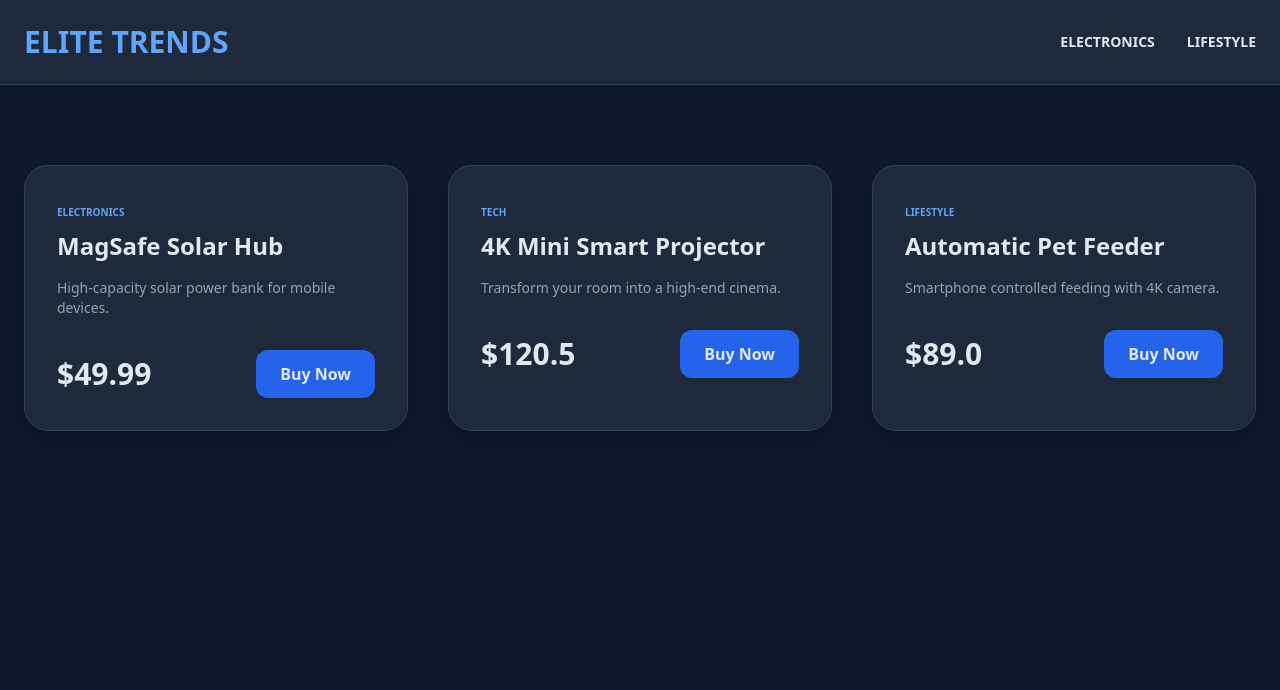
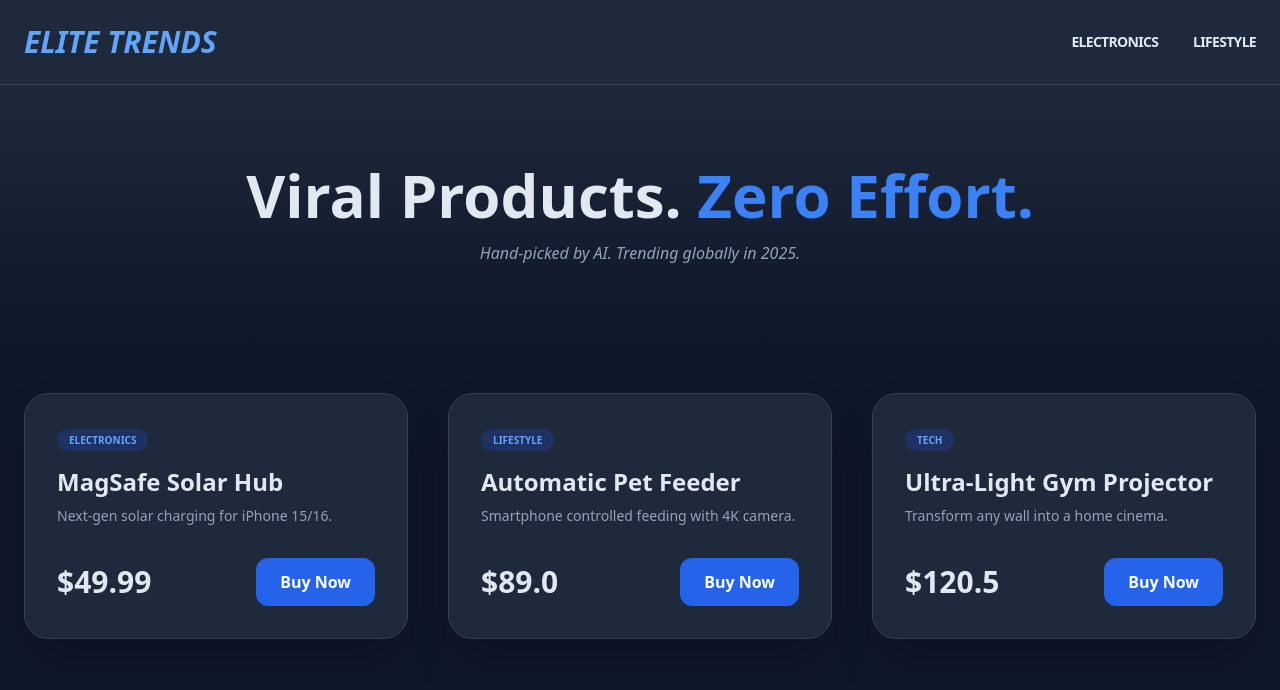
Before and after one commit to ammmir288/elite-trends, a plain HTML site: page index.html in a window 1280 px wide. Drawn offline with nearby package versions, Linux system fonts and the light colour scheme.

Commit message:
AI Market Research Update

```diff
--- a/index.html
+++ b/index.html
@@ -2,42 +2,49 @@
         <!DOCTYPE html>
         <html lang="en">
         <head>
-            <meta charset="UTF-8"><title>Elite Trends 2025</title>
+            <meta charset="UTF-8">
+            <meta name="description" content="viral gadgets 2025, best solar charger for hiking, smart home deals USA, trending tech accessories">
+            <title>Elite Trends 2025 | Global Shopping</title>
             <script src="https://cdn.tailwindcss.com"></script>
         </head>
         <body class="bg-[#0f172a] text-slate-200 font-sans">
             <nav class="bg-[#1e293b] p-6 flex justify-between items-center border-b border-slate-700">
-                <h1 class="text-3xl font-black text-blue-400">ELITE TRENDS</h1>
-                <div class="space-x-8 text-sm font-bold uppercase">
-                    <a href="#electronics">Electronics</a><a href="#lifestyle">Lifestyle</a>
+                <h1 class="text-3xl font-black text-blue-400 italic">ELITE TRENDS</h1>
+                <div class="space-x-8 text-sm font-bold uppercase tracking-tighter">
+                    <a href="#electronics" class="hover:text-blue-300">Electronics</a>
+                    <a href="#lifestyle" class="hover:text-blue-300">Lifestyle</a>
                 </div>
             </nav>
-            <main class="max-w-7xl mx-auto px-6 py-20 grid grid-cols-1 md:grid-cols-3 gap-10">
+            <header class="py-20 text-center bg-gradient-to-b from-[#1e293b] to-[#0f172a]">
+                <h2 class="text-6xl font-black mb-4">Viral Products. <span class="text-blue-500">Zero Effort.</span></h2>
+                <p class="text-slate-400 italic">Hand-picked by AI. Trending globally in 2025.</p>
+            </header>
+            <main class="max-w-7xl mx-auto px-6 py-12 grid grid-cols-1 md:grid-cols-3 gap-10">
 
-                <div class="bg-[#1e293b] rounded-3xl p-8 border border-slate-700 shadow-xl hover:border-blue-500 transition">
-                    <span class="text-blue-400 text-[10px] font-black uppercase">Electronics</span>
-                    <h3 class="text-2xl font-bold mt-2">MagSafe Solar Hub</h3>
-                    <p class="text-slate-400 text-sm mt-4">High-capacity solar power bank for mobile devices.</p>
+                <div class="bg-[#1e293b] rounded-3xl p-8 border border-slate-700 hover:border-blue-500 transition-all duration-300 shadow-2xl">
+                    <span class="bg-blue-900/50 text-blue-400 text-[10px] font-black px-3 py-1 rounded-full uppercase">Electronics</span>
+                    <h3 class="text-2xl font-bold mt-4">MagSafe Solar Hub</h3>
+                    <p class="text-slate-400 text-sm mt-2">Next-gen solar charging for iPhone 15/16.</p>
                     <div class="mt-8 flex justify-between items-center">
                         <span class="text-3xl font-black">$49.99</span>
-                        <button class="bg-blue-600 px-6 py-3 rounded-xl font-bold">Buy Now</button>
+                        <a href="#" class="bg-blue-600 hover:bg-blue-500 text-white px-6 py-3 rounded-xl font-bold transition">Buy Now</a>
                     </div>
                 </div>
-                <div class="bg-[#1e293b] rounded-3xl p-8 border border-slate-700 shadow-xl hover:border-blue-500 transition">
-                    <span class="text-blue-400 text-[10px] font-black uppercase">Tech</span>
-                    <h3 class="text-2xl font-bold mt-2">4K Mini Smart Projector</h3>
-                    <p class="text-slate-400 text-sm mt-4">Transform your room into a high-end cinema.</p>
+                <div class="bg-[#1e293b] rounded-3xl p-8 border border-slate-700 hover:border-blue-500 transition-all duration-300 shadow-2xl">
+                    <span class="bg-blue-900/50 text-blue-400 text-[10px] font-black px-3 py-1 rounded-full uppercase">Lifestyle</span>
+                    <h3 class="text-2xl font-bold mt-4">Automatic Pet Feeder</h3>
+                    <p class="text-slate-400 text-sm mt-2">Smartphone controlled feeding with 4K camera.</p>
+                    <div class="mt-8 flex justify-between items-center">
+                        <span class="text-3xl font-black">$89.0</span>
+                        <a href="#" class="bg-blue-600 hover:bg-blue-500 text-white px-6 py-3 rounded-xl font-bold transition">Buy Now</a>
+                    </div>
+                </div>
+                <div class="bg-[#1e293b] rounded-3xl p-8 border border-slate-700 hover:border-blue-500 transition-all duration-300 shadow-2xl">
+                    <span class="bg-blue-900/50 text-blue-400 text-[10px] font-black px-3 py-1 rounded-full uppercase">Tech</span>
+                    <h3 class="text-2xl font-bold mt-4">Ultra-Light Gym Projector</h3>
+                    <p class="text-slate-400 text-sm mt-2">Transform any wall into a home cinema.</p>
                     <div class="mt-8 flex justify-between items-center">
                         <span class="text-3xl font-black">$120.5</span>
-                        <button class="bg-blue-600 px-6 py-3 rounded-xl font-bold">Buy Now</button>
-                    </div>
-                </div>
-                <div class="bg-[#1e293b] rounded-3xl p-8 border border-slate-700 shadow-xl hover:border-blue-500 transition">
-                    <span class="text-blue-400 text-[10px] font-black uppercase">Lifestyle</span>
-                    <h3 class="text-2xl font-bold mt-2">Automatic Pet Feeder</h3>
-                    <p class="text-slate-400 text-sm mt-4">Smartphone controlled feeding with 4K camera.</p>
-                    <div class="mt-8 flex justify-between items-center">
-                        <span class="text-3xl font-black">$89.0</span>
-                        <button class="bg-blue-600 px-6 py-3 rounded-xl font-bold">Buy Now</button>
+                        <a href="#" class="bg-blue-600 hover:bg-blue-500 text-white px-6 py-3 rounded-xl font-bold transition">Buy Now</a>
                     </div>
                 </div></main></body></html>
```
Also changed, not shown: 1 other file.
